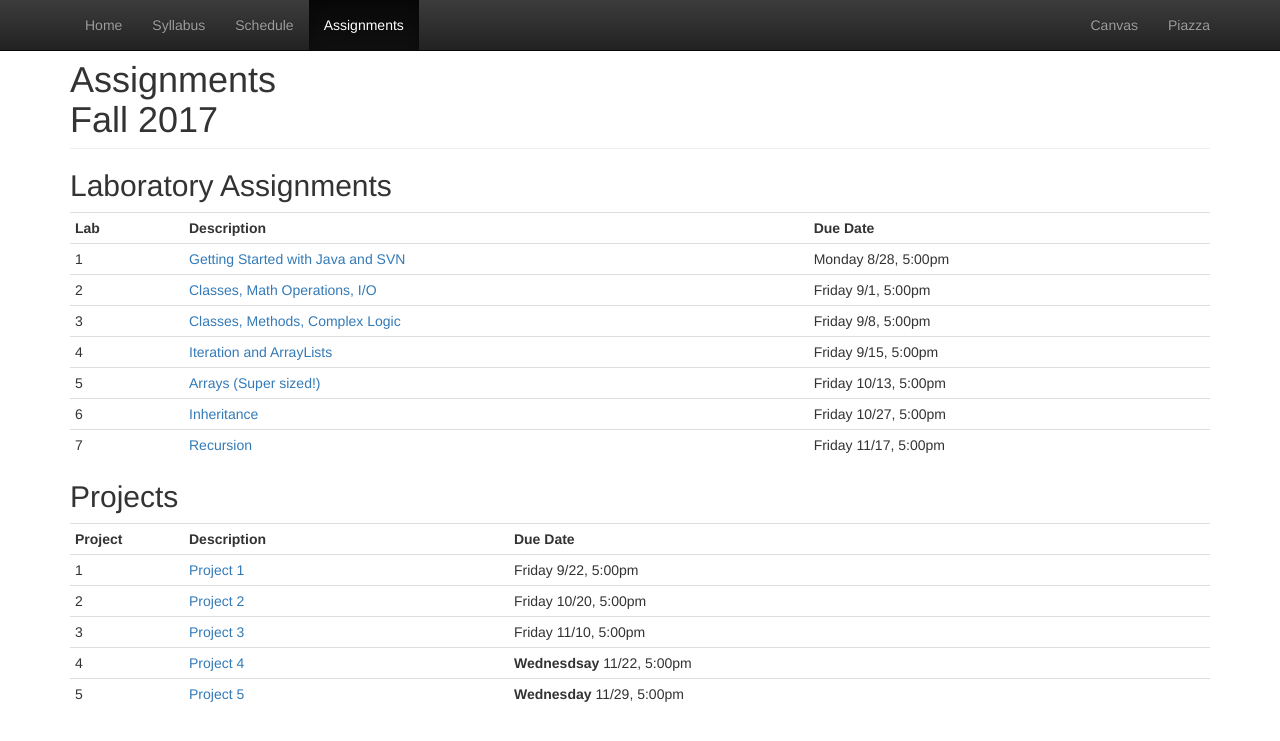
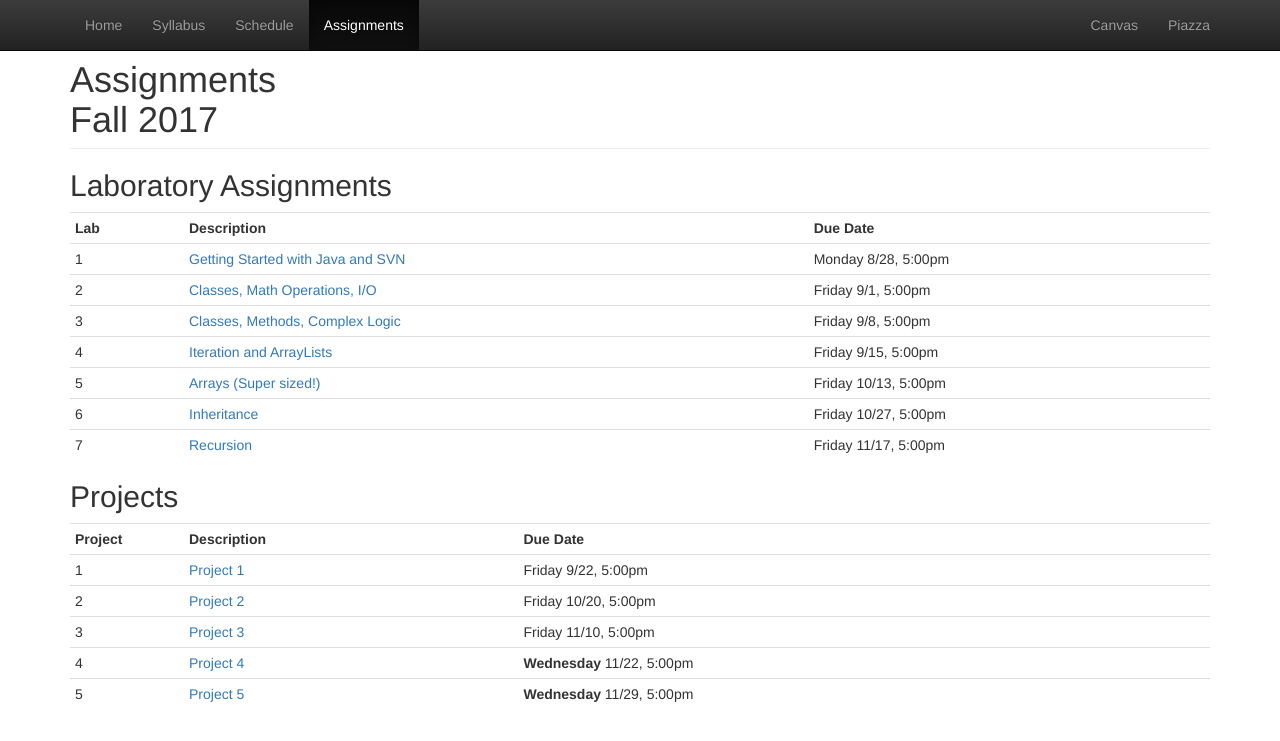
Before and after one commit to CS112-F17/cs112-f17.github.io, a Jekyll site: the page built from assignments.html, in a window 1280 px wide. Shown: the top 741 px of the page. Built offline with Jekyll 4.4.1, drawn with Linux system fonts in a browser that asks for light colours.

Commit message:
fix typo

```diff
--- a/assignments.html
+++ b/assignments.html
@@ -87,7 +87,7 @@ title: Assignments
    <tr>
      <td>4</td>
      <td><a href="https://github.com/CS112-F17/projects/blob/master/project4.md">Project 4</a></td>
-     <td><strong>Wednesdsay</strong> 11/22, 5:00pm</td>
+     <td><strong>Wednesday</strong> 11/22, 5:00pm</td>
    </tr>
    <tr>
      <td>5</td>
```
